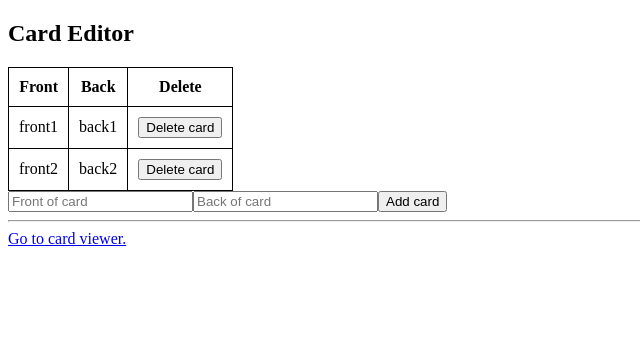
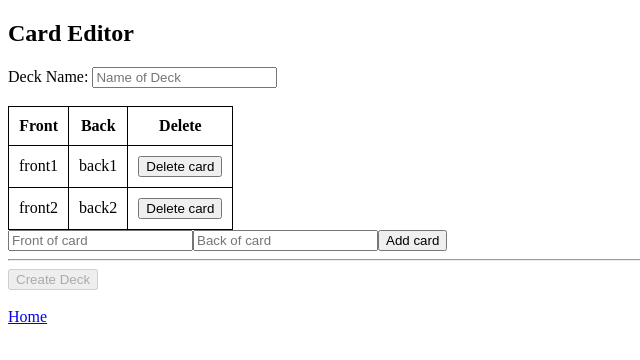
Before and after one commit to mzhao80/Datamatch-Bootcamp, a React (Create React App) app: page /editor in a window 1280 px wide. Shown: the top 360 px of the page, without its empty margins (0-640 px from the left). Built offline with nearby package versions, Linux system fonts and the light colour scheme; no server answers.

Commit message:
Week 4 card editor.

```diff
--- a/src/App.js
+++ b/src/App.js
@@ -3,47 +3,24 @@
 import CardViewer from "./CardViewer";
 import Homepage from "./Homepage";
 import { Switch, Route } from "react-router-dom";
-class App extends React.Component {
-  constructor(props) {
-    super(props);
-    this.state = {
-      cards: [
-        { front: "front1", back: "back1" },
-        { front: "front2", back: "back2" },
-      ],
-    };
-  }
 
-  addCard = (card) => {
-    const cards = this.state.cards.slice().concat(card);
-    this.setState({ cards });
-  };
-
-  deleteCard = (index) => {
-    const cards = this.state.cards.slice();
-    cards.splice(index, 1);
-    this.setState({ cards });
-  };
-
-  render() {
+const App = () => {
   return (
     <Switch>
       <Route exact path="/">
         <Homepage />
       </Route>
       <Route exact path="/editor">
-          <CardEditor
-            addCard={this.addCard}
-            cards={this.state.cards}
-            deleteCard={this.deleteCard}
-          />
+        <CardEditor />
       </Route>
       <Route exact path="/viewer/:deckId">
-          <CardViewer cards={this.state.cards} />
+        <CardViewer />
+      </Route>
+      <Route>
+        <div>Page not found!</div>
       </Route>
     </Switch>
   );
-  }
-}
+};
 
 export default App;
--- a/src/CardEditor.js
+++ b/src/CardEditor.js
@@ -1,25 +1,53 @@
 import React from "react";
-import './CardEditor.css';
+import "./CardEditor.css";
 
-import { Link } from 'react-router-dom';
+import { Link, withRouter } from "react-router-dom";
+import { firebaseConnect } from "react-redux-firebase";
+import { compose } from "redux";
 
 class CardEditor extends React.Component {
   constructor(props) {
     super(props);
-        this.state = { front: '', back: '' };
+    this.state = {
+      cards: [
+        { front: "front1", back: "back1" },
+        { front: "front2", back: "back2" },
+      ],
+      front: "",
+      back: "",
+      name: "",
+    };
   }
+
   addCard = () => {
-        if (this.state.front.trim() !== '' && this.state.back.trim() !== '') {
-            this.props.addCard(this.state);
-            this.setState({ front: '', back: '' });
+    if (this.state.front.trim() !== "" && this.state.back.trim() !== "") {
+      const newCard = { front: this.state.front, back: this.state.back };
+      const cards = this.state.cards.slice().concat(newCard);
+      this.setState({ cards, front: "", back: "" });
     }
-    }
-    deleteCard = index => this.props.deleteCard(index);
-    handleChange = event => {
+  };
+
+  deleteCard = (index) => {
+    const cards = this.state.cards.slice();
+    cards.splice(index, 1);
+    this.setState({ cards });
+  };
+
+  handleChange = (event) => {
     this.setState({ [event.target.name]: event.target.value });
-    }
+  };
+
+  createDeck = () => {
+    const deckId = this.props.firebase.push("/flashcards").key;
+    const newDeck = { cards: this.state.cards, name: this.state.name };
+    const onComplete = () => {
+      this.props.history.push(`/viewer/${deckId}`);
+    };
+    this.props.firebase.update(`/flashcards/${deckId}`, newDeck, onComplete);
+  };
+
   render() {
-        const cards = this.props.cards.map((card, index) => {
+    const cards = this.state.cards.map((card, index) => {
       return (
         <tr key={index}>
           <td>{card.front}</td>
@@ -28,11 +56,22 @@
             <button onClick={() => this.deleteCard(index)}>Delete card</button>
           </td>
         </tr>
-            )
-        })
+      );
+    });
+
     return (
       <div>
         <h2>Card Editor</h2>
+        <div>
+          Deck Name:{" "}
+          <input
+            name="name"
+            onChange={this.handleChange}
+            placeholder="Name of Deck"
+            value={this.state.name}
+          />
+        </div>
+        <br />
         <table>
           <thead>
             <tr>
@@ -46,21 +85,30 @@
         <input
           name="front"
           onChange={this.handleChange}
-                    placeholder="Front of card" v
+          placeholder="Front of card"
           value={this.state.front}
-
         />
         <input
           name="back"
           onChange={this.handleChange}
           placeholder="Back of card"
-                    value={this.state.back} />
+          value={this.state.back}
+        />
         <button onClick={this.addCard}>Add card</button>
         <hr />
-                <Link to="/viewer">Go to card viewer.</Link>
+        <div>
+          <button
+            disabled={!this.state.name.trim() || this.state.cards.length === 0}
+            onClick={this.createDeck}
+          >
+            Create Deck
+          </button>
+        </div>
+        <br />
+        <Link to="/">Home</Link>
       </div>
     );
   }
 }
 
-export default CardEditor;
+export default compose(firebaseConnect(), withRouter)(CardEditor);
```
Lines whose indentation alone changed are shown as unchanged.
